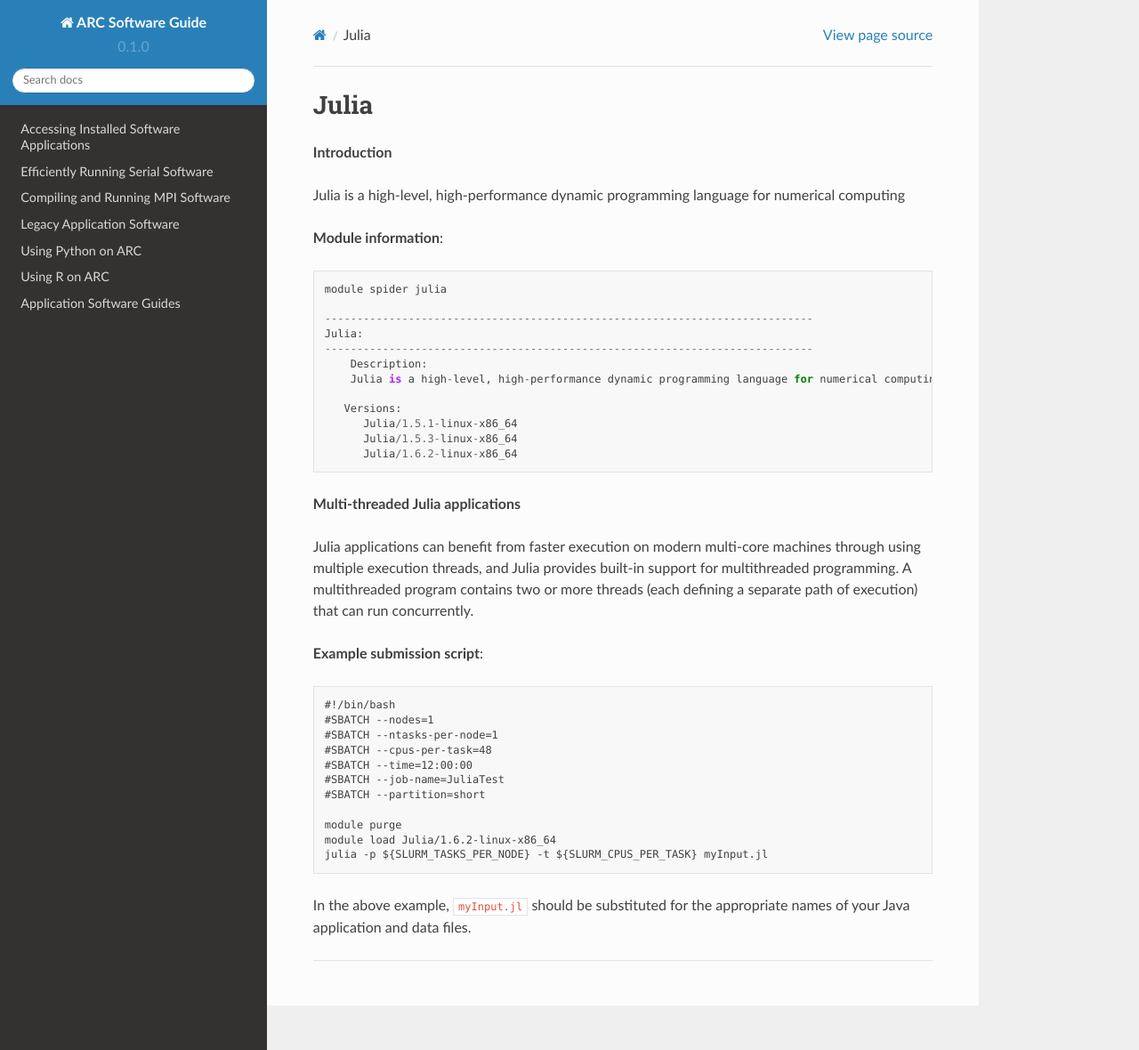
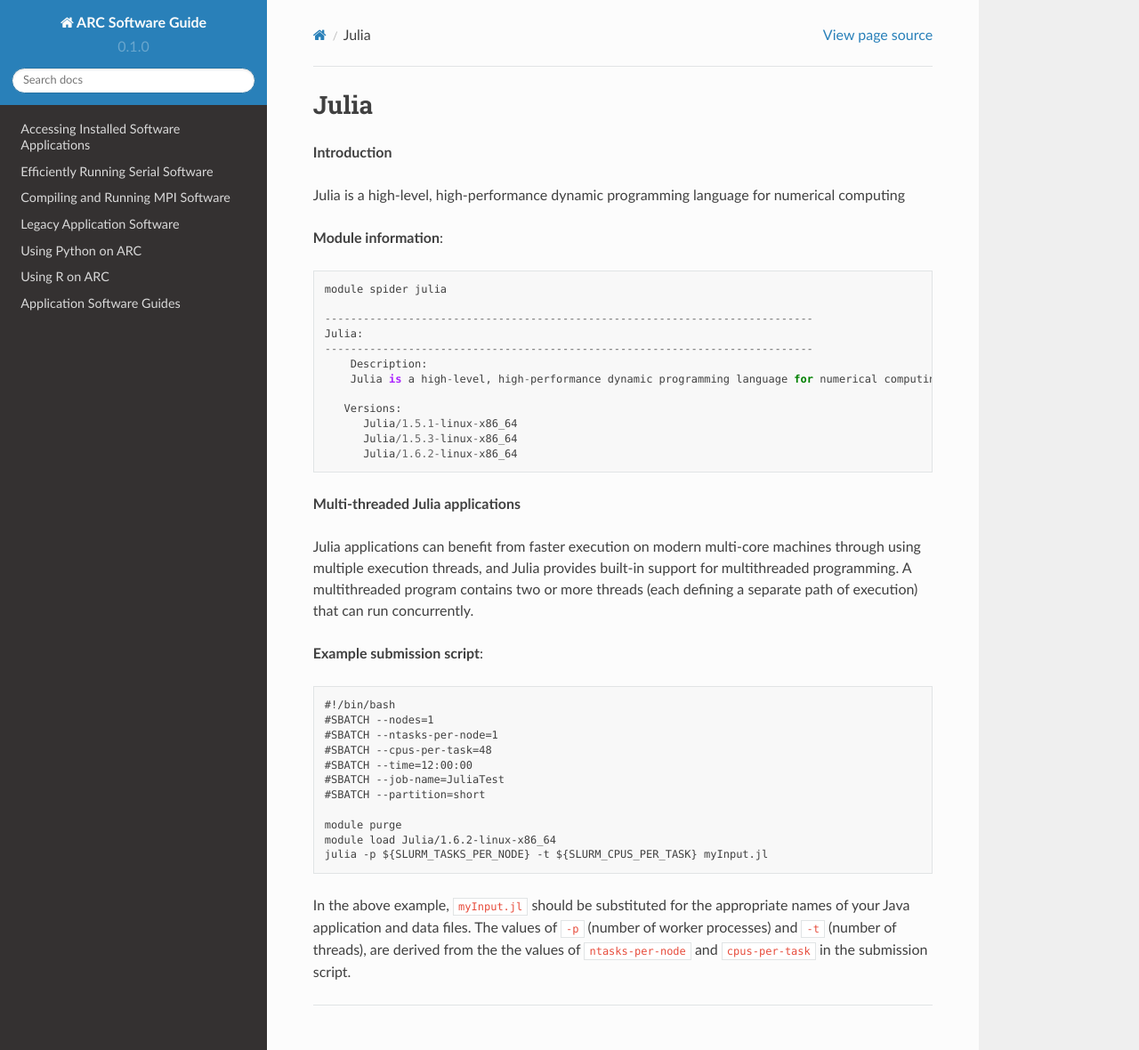
Before and after one commit to oxford-arc/arc-software-guide, a Sphinx documentation site: the page built from docs/source/apps/arc_julia.rst, in a window 1280 px wide and 1180 px high. Shown: the whole window at 89% size. Built offline with Sphinx 7.4.7 and the Read the Docs theme 2.0.0, drawn with Linux system fonts in a browser that asks for light colours.

Commit message:
Update arc_julia.rst

```diff
--- a/docs/source/apps/arc_julia.rst
+++ b/docs/source/apps/arc_julia.rst
@@ -40,4 +40,4 @@
   module load Julia/1.6.2-linux-x86_64
   julia -p ${SLURM_TASKS_PER_NODE} -t ${SLURM_CPUS_PER_TASK} myInput.jl
 
-In the above example, ``myInput.jl`` should be substituted for the appropriate names of your Java application and data files.
+In the above example, ``myInput.jl`` should be substituted for the appropriate names of your Java application and data files. The values of ``-p`` (number of worker processes) and ``-t`` (number of threads), are derived from the the values of ``ntasks-per-node`` and ``cpus-per-task`` in the submission script.
```
